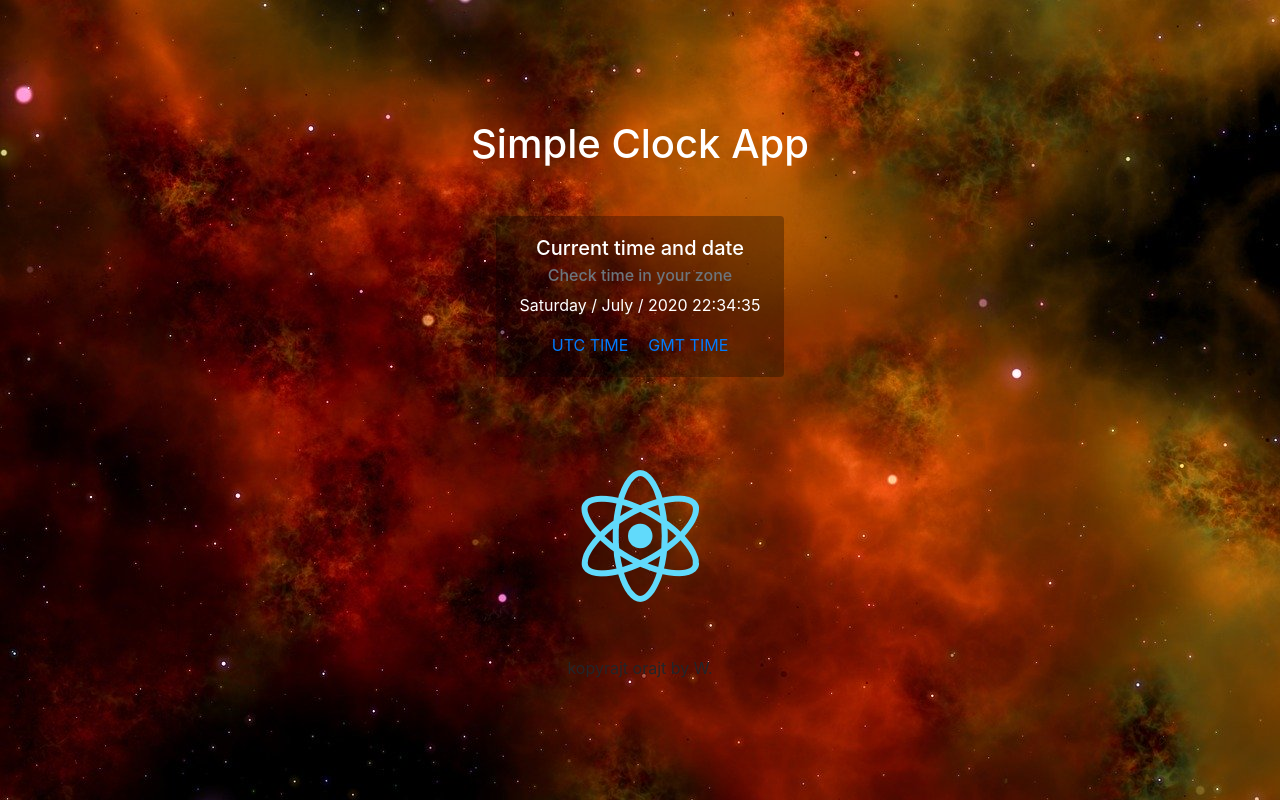
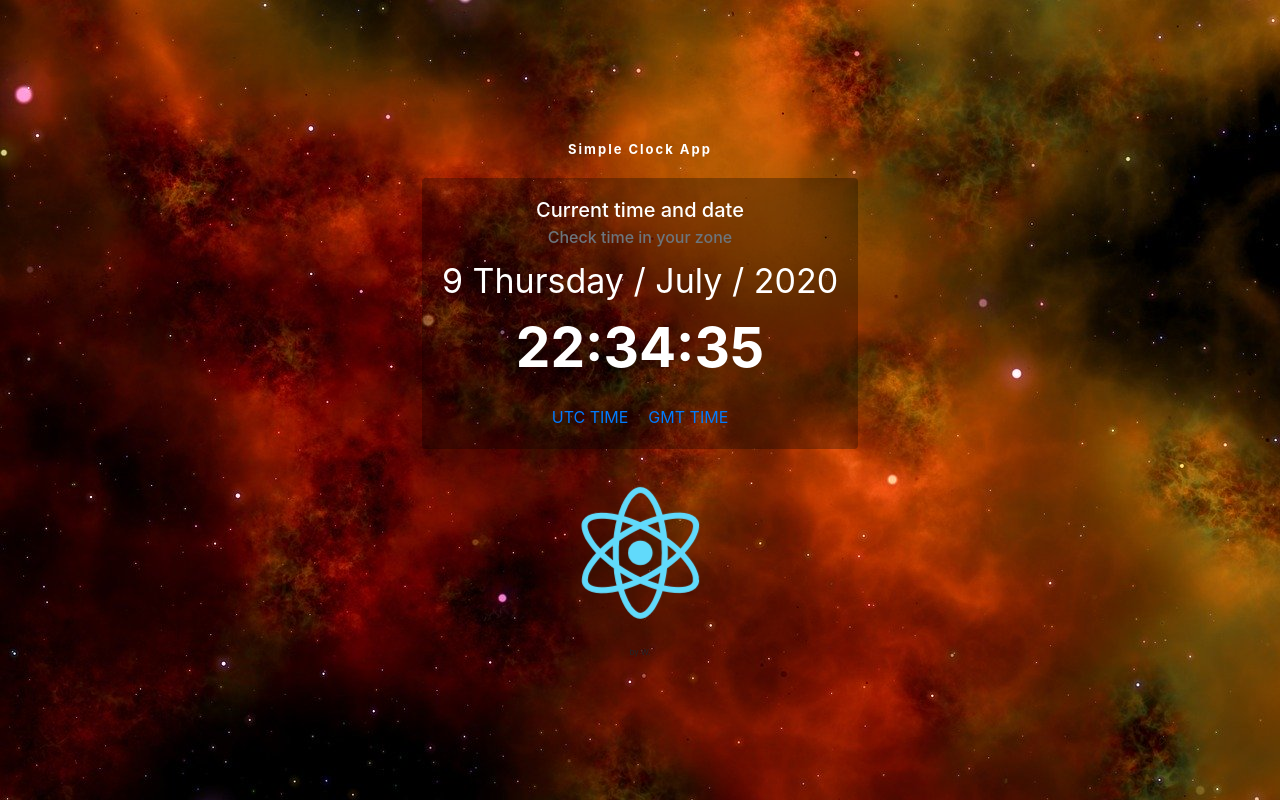
Before and after one commit to zoitberg/clock-and-stopwatch, a React (Create React App) app: page / in a window 1280 px wide. Built offline with nearby package versions, Linux system fonts and the light colour scheme.

Commit message:
time and date elements rendering as a blocks, some css changes

```diff
--- a/src/App.css
+++ b/src/App.css
@@ -19,16 +19,18 @@
   }
 }
 
-.App-header {
-  font-size: 55px;
+.App-header h1 {
+  font-size: 13px;
+  font-weight: 700;
   color: white;
+  letter-spacing: 2px;
 }
 
 .App-link {
   color: #61dafb;
 }
 
-.Clock-container {
+.Time-container {
   min-height: 60vh;
   display: flex;
   justify-content: space-around;
@@ -36,6 +38,29 @@
   flex-direction: column;
 }
 
+.timeAndDate-container {
+  display: flex;
+  flex-direction: column;
+  justify-content: center;
+}
+
+.date-element {
+  font-size: 34px;
+}
+
+.time-element {
+  font-size: 55px;
+  font-weight: 700;
+  -webkit-animation: fadein 3s; /* Safari, Chrome and Opera > 12.1 */
+       -moz-animation: fadein 3s; /* Firefox < 16 */
+        -ms-animation: fadein 3s; /* Internet Explorer */
+         -o-animation: fadein 3s; /* Opera < 12.1 */
+            animation: fadein 3s;
+}
+
+footer {
+  font-size: 8px;
+}
 
 @keyframes App-logo-spin {
   from {
@@ -45,3 +70,8 @@
     transform: rotate(360deg);
   }
 }
+
+@keyframes fadein {
+  from { opacity: 0; }
+  to   { opacity: 1; }
+}
--- a/src/App.js
+++ b/src/App.js
@@ -13,8 +13,8 @@ function App() {
       <header className="App-header">
         <h1>Simple Clock App</h1>
       </header>
-        <main className="Clock-container">
-          <Card style={{ width: '18rem', backgroundColor: 'rgba(0,0,0,0.3)',
+        <main className="Time-container">
+          <Card style={{ backgroundColor: 'rgba(0,0,0,0.3)',
           color: 'white', border: '0px' }}>
             <Card.Body>
               <Card.Title>Current time and date</Card.Title>
@@ -29,7 +29,7 @@ function App() {
           <img src={logo} className="App-logo" alt="logo" />
         </main>
       <footer>
-          kopyrajt orajt by W.
+          by W.
       </footer>
     </div>
   );
--- a/src/components/Clock.js
+++ b/src/components/Clock.js
@@ -1,5 +1,5 @@
 import React from 'react';
-
+import '../App.css';
 
 class Clock extends React.Component {
     constructor(props) {
@@ -34,7 +34,7 @@ class Clock extends React.Component {
                'weekDays': ["Monday", "Tuesday", "Wednesday", "Thursday", "Friday", "Saturday", "Sunday"]
            };
            const date = new Date();
-           const currentDate = `${monthsAndDays["weekDays"][date.getMonth() - 1]} /
+           const currentDate = `${date.getDate()} ${monthsAndDays["weekDays"][date.getDay() - 1]} /
                                  ${monthsAndDays["months"][date.getMonth()]} / ${date.getFullYear()}`;
 
                 this.setState({
@@ -60,9 +60,9 @@ class Clock extends React.Component {
 
 
         return (
-            <div>
-                <time>{this.state.currentDate} </time>
-                <time>
+            <div className="timeAndDate-container">
+                <time className="date-element">{this.state.currentDate} </time>
+                <time className="time-element">
                     {`${this.state.hours}:${this.state.minutes}:${this.state.seconds}`}
                 </time>
             </div>
```
